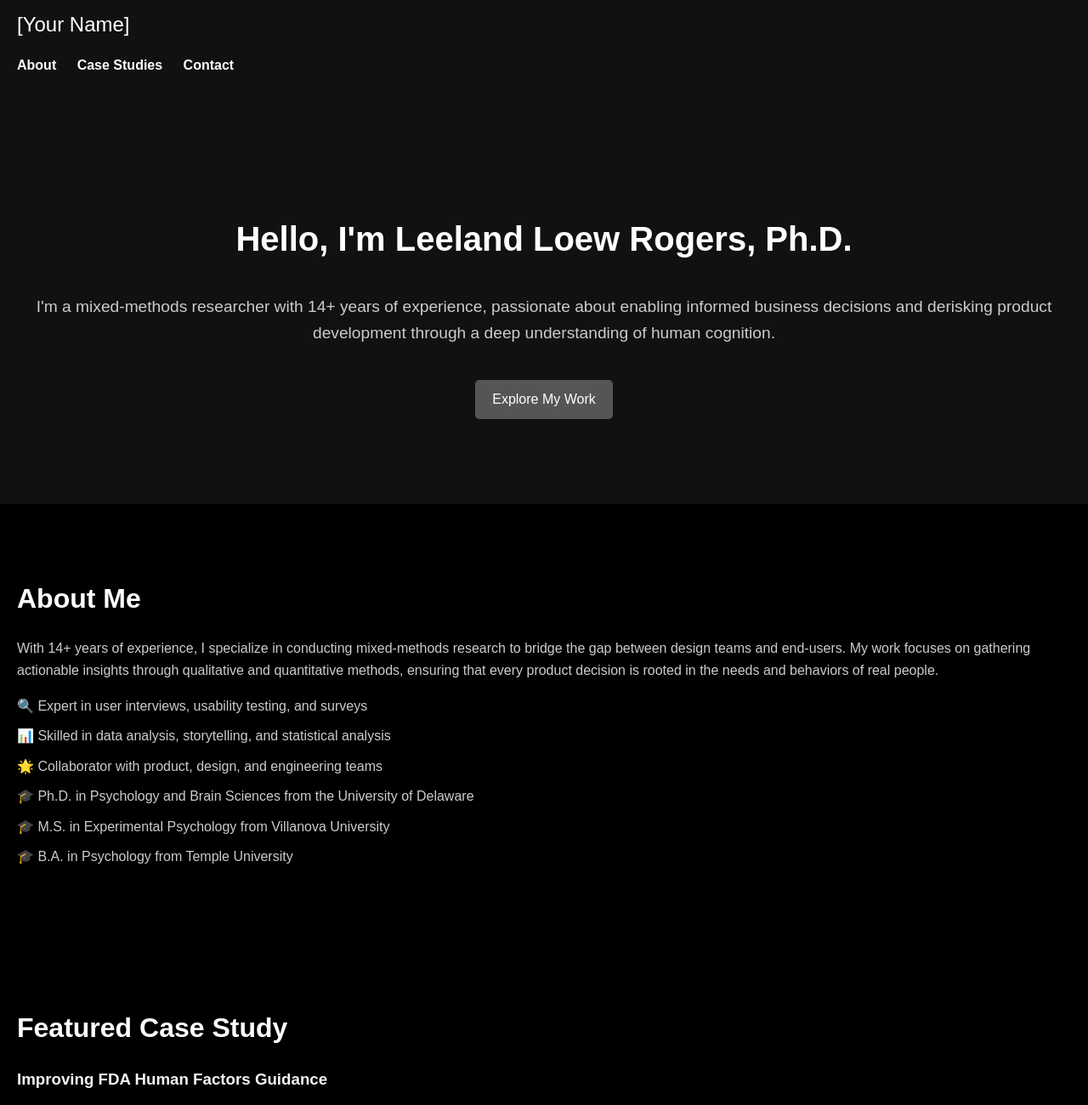
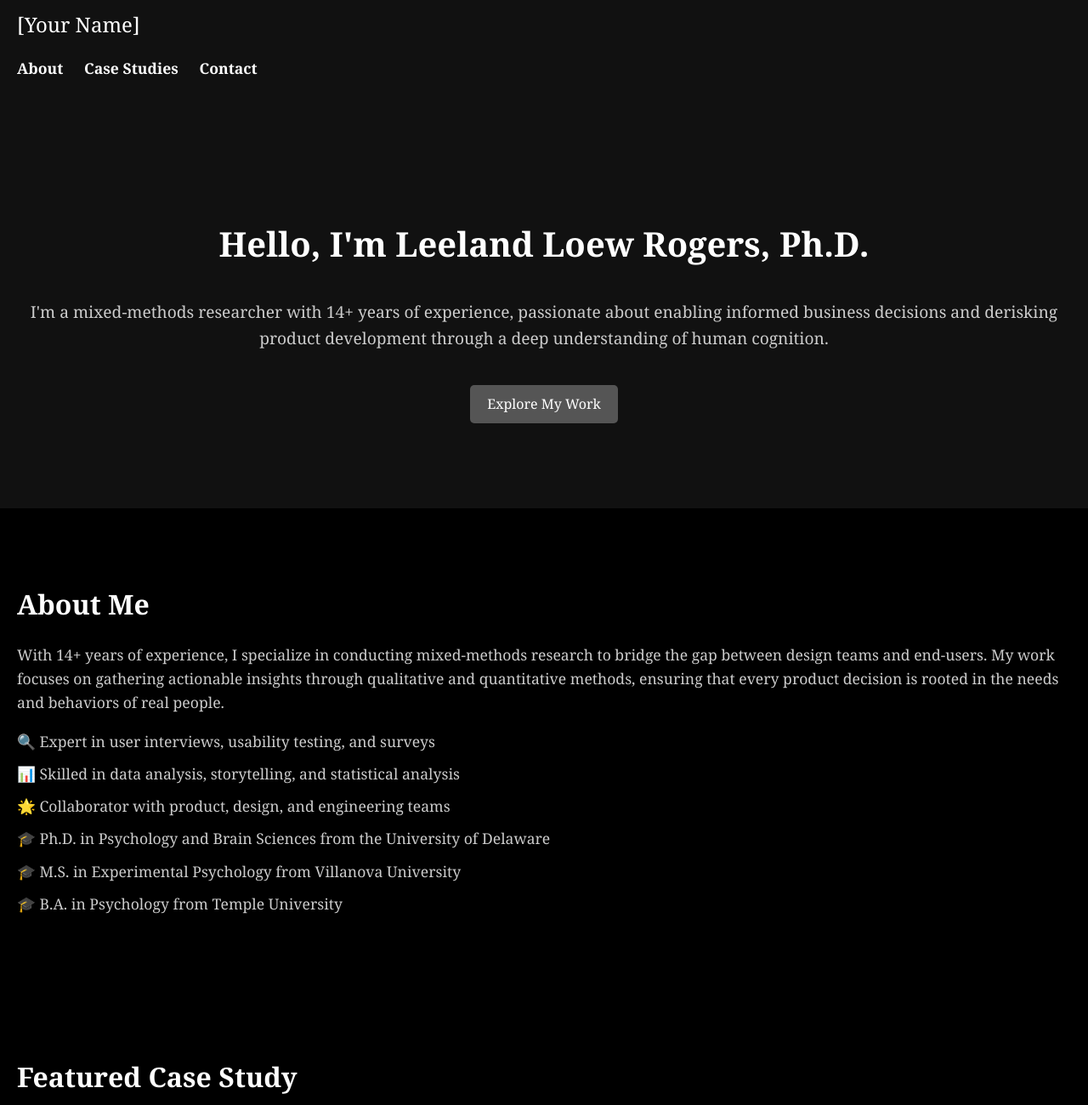
Before and after one commit to LeeLoew/ux-portfolio, a plain HTML site: page index.html in a window 1280 px wide. Shown: the top 1300 px of the page at 85% size. Drawn offline with Linux system fonts and the light colour scheme.

Commit message:
Update styles.css

```diff
--- a/assets/css/styles.css
+++ b/assets/css/styles.css
@@ -1,11 +1,32 @@
 /* General Styles */
 body {
-  font-family: 'Arial', sans-serif;
+  font-family: 'Georgia', serif;
+  font-size: 16px;
   color: #f4f4f9;
   background-color: #000;
   margin: 0;
   padding: 0;
   line-height: 1.6;
+}
+
+h1, h2, h3 {
+  font-family: 'Georgia', serif;
+}
+
+h1 {
+  font-size: 3em;
+}
+
+h2 {
+  font-size: 2.5em;
+}
+
+h3 {
+  font-size: 2em;
+}
+
+p, ul {
+  font-size: 1.1em;
 }
 
 /* Navbar Styles */
```
